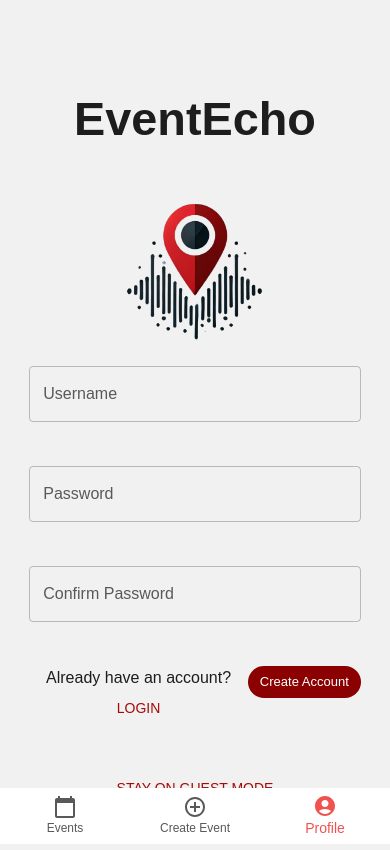
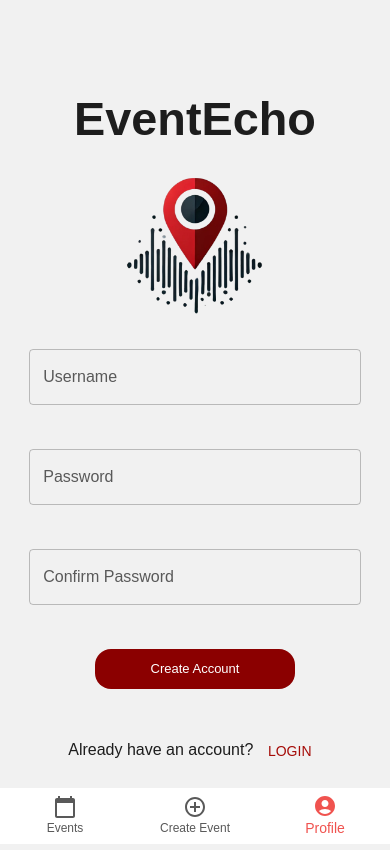
Before and after one commit to Winsthai/EventEcho, a React app in the folder client/: page /signUp in a window 390 px wide. Built offline with nearby package versions, Linux system fonts and the light colour scheme; the HTML template or start-up script is replaced by a standard one.

Commit message:
feat: Finalized Mobile and Desktop Styling

```diff
--- a/client/package.json
+++ b/client/package.json
@@ -13,6 +13,7 @@
     "@emotion/react": "^11.13.3",
     "@emotion/styled": "^11.13.0",
     "@mui/icons-material": "^6.1.7",
+    "@mui/lab": "^6.0.0-beta.16",
     "@mui/material": "^6.1.7",
     "@mui/x-date-pickers": "^7.22.2",
     "dayjs": "^1.11.13",
--- a/client/src/Components/SignUpPage/SignUpPage.jsx
+++ b/client/src/Components/SignUpPage/SignUpPage.jsx
@@ -1,11 +1,13 @@
 import logo from '../../images/logo.png'
 import React, { useState } from 'react';
 import { useNavigate } from "react-router-dom";
-import { Box, TextField, Chip, InputAdornment, Stack, Button } from "@mui/material";
+import { Box, TextField, Chip, InputAdornment, Stack, Button,useMediaQuery } from "@mui/material";
 
 const chipStyle = {
   backgroundColor: "darkred",
   color: "white",
+  width: "200px", // Set the desired width
+  height: "40px", // Set the desired height
   "& .MuiChip-icon": {
     color: "white",
   },
@@ -27,6 +29,8 @@ const SignUpPage = () => {
     navigate(url);
   };
 
+  const isMobile = useMediaQuery("(max-width:600px)");
+
   const handlePasswordChange = (e) => {
     setPassword(e.target.value);
     if (confirmPassword && e.target.value !== confirmPassword) {
@@ -44,7 +48,7 @@ const SignUpPage = () => {
       setError(false);
     }
   };
-
+  if(isMobile){
   return (
     <Box
       component="section"
@@ -74,9 +78,101 @@ const SignUpPage = () => {
         >
           <h1 id='loginHeader'>EventEcho</h1>
 
-          <div>
-            <img src={logo} alt="EventEcho Logo" style={{width:'150px', marginBottom:'-4vh'}}/>
+  <Box>
+    <img src={logo} alt="EventEcho Logo" style={{width:'150px', margin:'-3vh'}}/>
+  </Box>
+
+
+
+            <TextField id="loginUser" label="Username" variant="outlined" />
+            <TextField
+            label="Password"
+            variant="outlined"
+            type="password"
+            fullWidth
+            value={password}
+            onChange={handlePasswordChange}
+            />
+            <TextField
+            label="Confirm Password"
+            variant="outlined"
+            type="password"
+            fullWidth
+            value={confirmPassword}
+            onChange={handleConfirmPasswordChange}
+            error={error}
+            helperText={error ? 'Passwords do not match' : ''}
+            />
+            <Box
+            sx={{
+              justifyContent:"center",
+              alignItems: "center",
+            }}>
+              <Chip
+                label="Create Account"
+                sx={chipStyle}
+              />
+            </Box>
+
+
+
+          <div
+            direction="row"
+            sx={{
+              justifyContent: "space-between",
+            }}
+          >
+            <div>
+            <label>Already have an account? </label>
+            <Button variant="text" onClick={() => handleClick("/login")}>Login</Button>
+            </div>
+
+
           </div>
+
+          <Button variant="text">Stay on Guest Mode</Button>
+
+        </Stack>
+
+      </Box>
+    </Box>
+  );}
+
+  else{
+
+  return (
+    <Box
+      component="section"
+      sx={{
+        width:"100%",
+        height: "100%",
+        display: "flex",
+        justifyContent:"center",
+        alignItems: "center",
+        textAlign:"center",
+      }}
+    >
+      <Box
+        component="form"
+        sx={{
+          width: "85%",
+          height: "100%"
+        }}
+      >
+        <Stack
+          direction="column"
+          spacing={5.5}
+          sx={{
+            height:"100%",
+            marginTop: "10vh",
+          }}
+        >
+          <Stack direction="row" id="loginHeaderStack">
+                <img src={logo} alt="EventEcho Logo" id="loginLogoDesktop"/>
+                <h1 id='loginHeader'>EventEcho</h1>
+            </Stack>
+
+
 
             <TextField id="loginUser" label="Username" variant="outlined" />
             <TextField
@@ -121,7 +217,7 @@ const SignUpPage = () => {
 
       </Box>
     </Box>
-  );
+  );}
 };
 
 export default SignUpPage;
```
Also changed, not shown: 1 other file (tests, documents, lock files or other folders).
